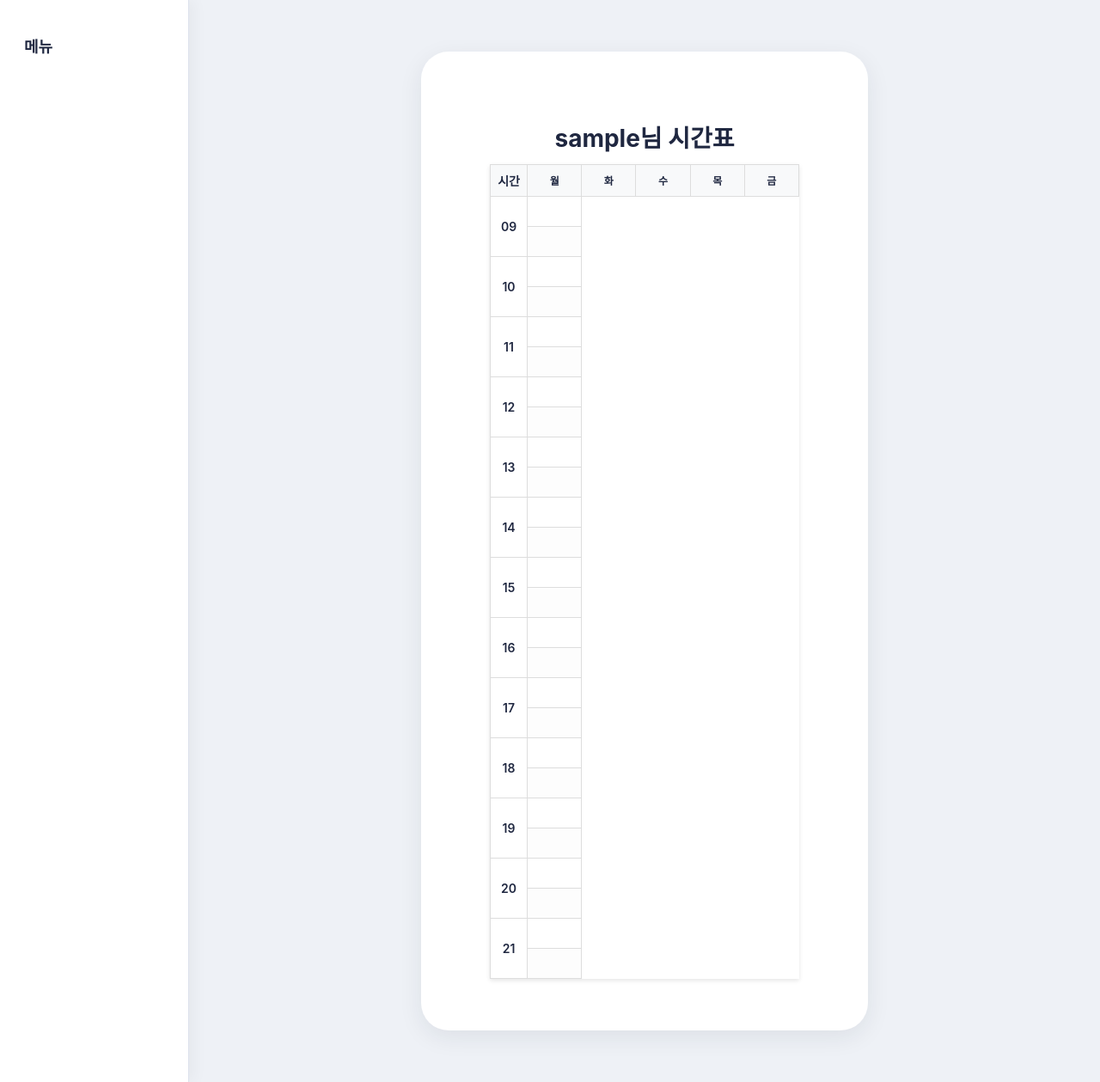
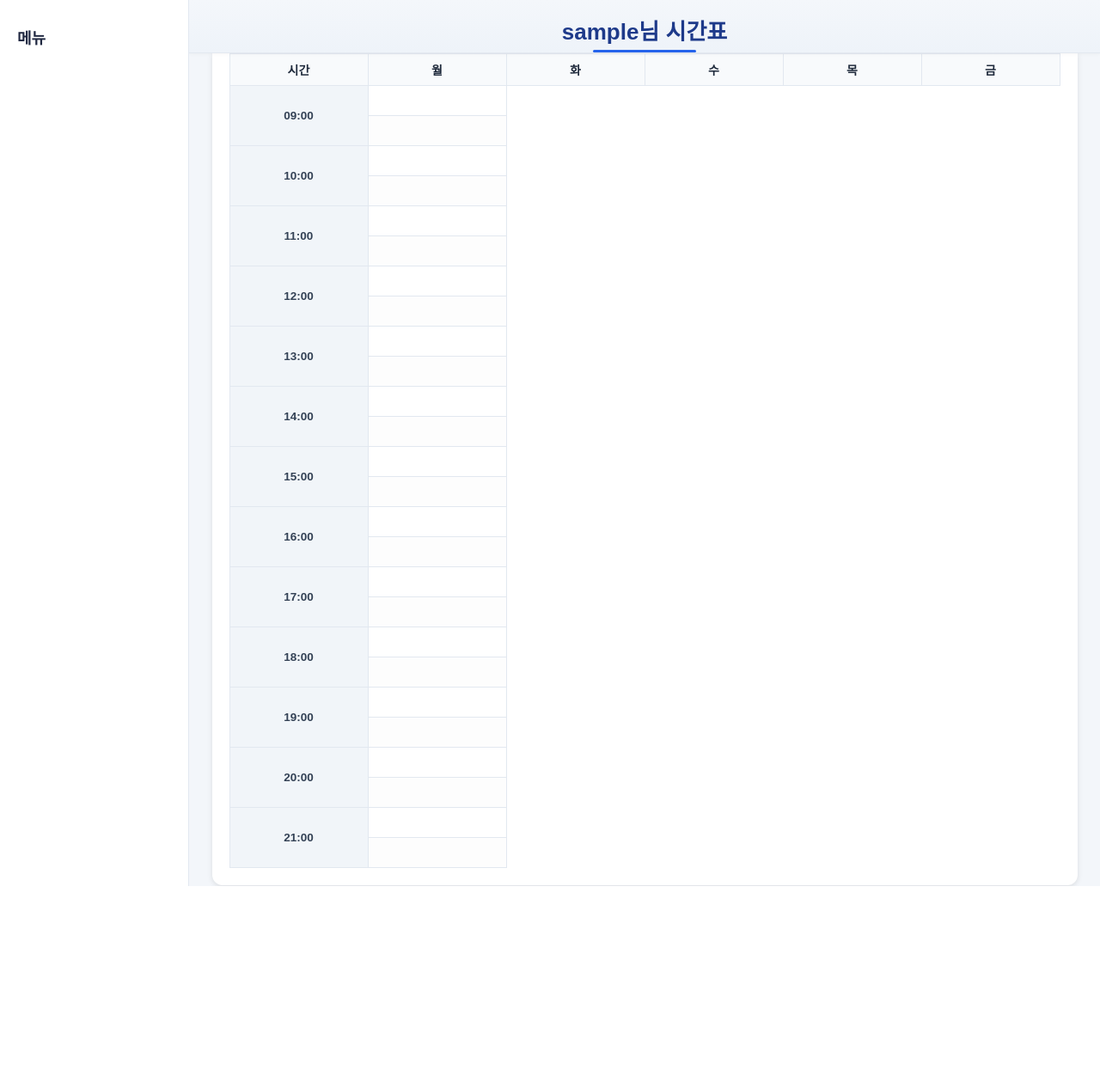
Before and after one commit to riverm00n-03/database-assign-2025, a Flask app: template app/templates/time_table.html in a window 1280 px wide. Shown: the whole page at 86% size. After the commit the page ends 1031 px from the top, so only its background shows below. Run offline with Flask 3, Linux system fonts and the light colour scheme; the template is opened without the code that fills it: most values are stand-ins (such as "Sample title", 1, 10 or a date in 2020); parts of the project's set-up code (start-up, migrations or seed data) failed here and were passed over; some web fonts are replaced.

Commit message:
시간표 html, css 수정
timetable_routes.py 주석 약간 수정
html, css 수정

```diff
--- a/app/static/time_table.css
+++ b/app/static/time_table.css
@@ -1,50 +1,208 @@
-/* 시간표 가독성 향상을 위한 스타일 */
-.timetable {
-    border-collapse: collapse; /* 셀 사이의 간격을 없애고 테두리를 합칩니다. */
+/* ============================
+   Pretendard + 전체 레이아웃
+============================ */
+body {
+    margin: 0;
+    font-family: 'Pretendard', 'Noto Sans KR', sans-serif;
+    background-color: #f3f6fa;
+    color: #1e293b;
+    display: flex;
+    flex-direction: row; /* ✅ 가로 정렬 강제 */
+    height: 100vh;
     width: 100%;
-    table-layout: fixed; /* 테이블 레이아웃을 고정하여 열 너비를 일정하게 유지합니다. */
-    box-shadow: 0 2px 5px rgba(0,0,0,0.1);
-}
-.timetable th, .timetable td {
-    border: 1px solid #ddd; /* 모든 셀에 옅은 회색 테두리를 추가합니다. */
-    padding: 8px;
-    height: 35px; /* 30분 슬롯의 높이를 조절합니다. */
-    word-break: break-word; /* 내용이 길어지면 단어 단위로 줄바꿈하여 셀 크기를 유지합니다. */
-    vertical-align: middle; /* 기본 수직 정렬을 가운데로 설정 */
-    text-align: center; /* 기본 수평 정렬을 가운데로 설정 */
+    overflow: hidden; /* ✅ 스크롤바가 생기며 밀리는 현상 방지 */
 }
 
-/* 시간 열 (첫 번째 th와 td) 스타일 */
-.timetable th:first-child, .timetable td:first-child {
-    width: 12%; /* '시간' 열의 너비를 12%로 지정합니다. */
+/* ============================
+   왼쪽 사이드바
+============================ */
+.sidebar {
+    width: 220px;
+    background-color: #ffffff;
+    border-right: 1px solid #e2e8f0;
+    padding: 30px 20px;
+    box-sizing: border-box;
+    flex-shrink: 0; /* ✅ 사이드바 크기 줄어들지 않게 */
+    display: flex;
+    flex-direction: column;
+    align-items: flex-start;
+    justify-content: flex-start;
+    height: 100vh; /* ✅ 세로 전체 고정 */
+}
+
+.sidebar-title {
+    font-size: 18px;
+    font-weight: 700;
+    color: #1e3a8a;
+    margin-bottom: 25px;
+}
+
+.menu-list {
+    list-style: none;
+    padding: 0;
+    margin: 0;
+}
+
+.menu-list li {
+    margin: 12px 0;
+}
+
+.menu-list a {
+    text-decoration: none;
+    color: #334155;
+    font-weight: 500;
+    transition: color 0.2s ease;
+}
+
+.menu-list a:hover {
+    color: #2563eb;
+}
+
+/* ============================
+   오른쪽 메인 영역
+============================ */
+.content-area {
+    flex: 1; /* ✅ 남은 공간 전부 차지 */
+    display: flex;
+    flex-direction: column;
+    overflow-x: hidden;
+    background-color: #f3f6fa;
+    min-width: 0; /* ✅ flexbox 축소 시 overflow 방지 */
+}
+
+/* ============================
+   상단 타이틀 (Sticky Header)
+============================ */
+.full-title-header {
+    position: sticky;
+    top: 0;
+    background: linear-gradient(180deg, #f4f7fb 0%, #eef3f9 100%);
+    text-align: center;
+    padding: 18px 0 6px; /* 🔹 여백 수정: 글자 위로 올림 */
+    border-bottom: 1px solid #e2e8f0;
+    z-index: 10;
+    box-shadow: 0 1px 4px rgba(0,0,0,0.04);
+}
+
+.page-title {
+    color: #1e3a8a;
+    font-size: 26px;
+    font-weight: 800;
+    position: relative;
+    display: inline-block;
+    margin: 0;
+    transform: translateY(-2px);
+}
+
+.page-title::after {
+    content: "";
+    position: absolute;
+    bottom: -8px;
+    left: 50%;
+    transform: translateX(-50%);
+    width: 120px;
+    height: 3px;
+    background-color: #2563eb;
+    border-radius: 2px;
+}
+
+/* ============================
+   메인 콘텐츠 (시간표)
+============================ */
+.main-content {
+    flex-grow: 1;
+    overflow-y: auto;
+    padding: 0;
+    display: flex;
+    justify-content: center;
+    align-items: flex-start;
+}
+
+/* ============================
+   시간표 컨테이너
+============================ */
+.timetable-container {
+    width: 100%;
+    max-width: 1200px;
+    background-color: #ffffff;
+    border-radius: 12px;
+    box-shadow: 0 2px 6px rgba(0,0,0,0.1);
+    padding: 0 20px 20px;
+    box-sizing: border-box;
+    margin: 0 auto;
+    border-top: 1px solid #e2e8f0;
+    transform: translateY(-1px);
+    border-top-left-radius: 0;
+    border-top-right-radius: 0;
+}
+
+/* ============================
+   시간표 테이블
+============================ */
+.timetable {
+    border-collapse: collapse;
+    width: 100%;
+    table-layout: fixed;
+}
+
+.timetable th,
+.timetable td {
+    border: 1px solid #e2e8f0;
+    padding: 8px;
+    height: 35px;
+    text-align: center;
+    vertical-align: middle;
+    word-break: break-word;
+    font-size: 13.5px;
+}
+
+/* 요일 헤더 */
+.timetable th {
+    background-color: #f8fafc;
+    font-weight: 700;
+    font-size: 14px;
+    color: #1e293b;
+}
+
+/* 시간 열 */
+.time-cell {
+    width: 90px;
+    background-color: #f1f5f9;
+    font-weight: 600;
+    color: #334155;
+}
+
+/* 수업 셀 */
+.class-cell {
+    background-color: #e9f5ff;
+    text-align: left;
+    vertical-align: top;
+    padding: 0;
+}
+
+.class-content {
+    padding: 10px;
+    line-height: 1.4;
+}
+
+.subject-name {
     font-weight: 600;
     font-size: 14px;
-}
-.timetable th {
-    background-color: #f8f9fa; /* 헤더 배경색을 지정합니다. */
-    font-weight: 600;
-}
-.timetable .class-cell {
-    background-color: #e9f5ff; /* 수업이 있는 칸의 배경색을 지정합니다. */
-    vertical-align: top; /* 내용을 위쪽부터 정렬합니다. */
-    text-align: left; /* 수업 내용은 왼쪽 정렬합니다. */
-    padding: 0; /* class-content div에서 패딩을 처리하므로 여기서는 0 */
+    color: #1a3b5d;
+    margin-bottom: 4px;
 }
 
-/* 수업 내용 컨테이너 */
-.timetable .class-content {
-    padding: 10px; /* 내용이 너무 붙지 않도록 패딩 조정 */
-    line-height: 1.4; /* 줄 간격을 조정하여 가독성 향상 */
-    overflow: hidden; /* 내용이 넘칠 경우 숨김 */
-    height: 100%; /* 부모 td의 높이를 꽉 채움 */
+.professor-name,
+.location {
+    font-size: 12px;
+    color: #5a6a8a;
 }
-.subject-name {
-    font-weight: 600; /* 과목명은 굵게 표시 */
-    font-size: 14px; /* 과목명 폰트 크기 약간 키움 */
-    color: #1a3b5d; /* 과목명 색상 강조 */
-    margin-bottom: 4px; /* 과목명 아래 여백 */
+
+/* ============================
+   반응형 최소 보정
+============================ */
+@media screen and (max-width: 1400px) {
+    .timetable-container {
+        max-width: 95%;
+    }
 }
-.professor-name, .location {
-    font-size: 12px; /* 교수명과 강의실 폰트 크기 약간 키움 */
-    color: #5a6a8a; /* 폰트 색상을 약간 흐리게 */
-}
--- a/app/templates/time_table.html
+++ b/app/templates/time_table.html
@@ -4,24 +4,34 @@
     <meta charset="UTF-8" />
     <meta name="viewport" content="width=device-width, initial-scale=1.0">
     <title>시간표</title>
-    <link rel="stylesheet" href="{{ url_for('static', filename='style.css') }}"> {# 공통 레이아웃 #}
-    <link rel="stylesheet" href="{{ url_for('static', filename='db.css') }}"> {# 공통 테이블 스타일 #}
-    <link rel="stylesheet" href="{{ url_for('static', filename='time_table.css') }}"> {# 시간표 전용 스타일 (db.css를 덮어씀) #}
+
+    <link rel="stylesheet" href="{{ url_for('static', filename='style.css') }}">
+    <link rel="stylesheet" href="{{ url_for('static', filename='db.css') }}">
+    <link rel="stylesheet" href="{{ url_for('static', filename='time_table.css') }}">
+    <link rel="stylesheet" as="style" crossorigin
+          href="https://cdn.jsdelivr.net/gh/orioncactus/pretendard/dist/web/static/pretendard.css" />
 </head>
 <body>
+
+<!-- ✅ 왼쪽 사이드바 -->
 <div class="sidebar">
-    <h2>메뉴</h2>
-    <ul id="menuList"></ul>
+    <h2 class="sidebar-title">메뉴</h2>
+    <ul id="menuList" class="menu-list"></ul>
 </div>
 
-<div class="main-content">
-    <div class="container">
-        <h1>{{ username }}님 시간표</h1>
+<!-- ✅ 오른쪽 메인 콘텐츠 -->
+<div class="content-area">
+    <header class="full-title-header">
+        <h1 class="page-title">{{ username }}님 시간표</h1>
+    </header>
+
+    <main class="main-content">
         {% if error %}
             <div class="error-message">
                 <p>{{ error }}</p>
             </div>
         {% endif %}
+
         <div class="timetable-container">
             <table class="timetable">
                 <thead>
@@ -35,14 +45,14 @@
                 </tr>
                 </thead>
                 <tbody>
-                {% for hour in range(9, 22) %} {# 9시부터 21시까지 #}
-                    {% for minute in [0, 30] %} {# 0분, 30분 슬롯 #}
+                {% for hour in range(9, 22) %}
+                    {% for minute in [0, 30] %}
                         <tr>
                             {% if minute == 0 %}
-                            {# 정각에만 시간 표시, 2칸 병합 #}
-                            <td rowspan="2">{{ "%02d"|format(hour) }}</td>
+                                <td class="time-cell" rowspan="2">
+                                    {{ "%02d"|format(hour) }}:00
+                                </td>
                             {% endif %}
-
                             {% for day in days %}
                                 {% set cell_data = timetable.get((hour, minute), {}).get(day) %}
                                 {% if cell_data and cell_data != 'skip' %}
@@ -54,9 +64,9 @@
                                         </div>
                                     </td>
                                 {% elif cell_data == 'skip' %}
-                                {# rowspan으로 인해 병합된 셀이므로 아무것도 렌더링하지 않음 #}
+                                    {# 병합된 셀 생략 #}
                                 {% else %}
-                                <td></td> {# 수업이 없는 빈 칸 #}
+                                    <td></td>
                                 {% endif %}
                             {% endfor %}
                         </tr>
@@ -65,28 +75,27 @@
                 </tbody>
             </table>
         </div>
-    </div>
+    </main>
 </div>
 
 <script>
-    // index.html의 메뉴 생성 스크립트를 가져와 현재 페이지에 맞게 수정합니다.
     const userRole = "{{ role }}";
     const menuList = document.getElementById("menuList");
     let menuItems = [];
 
     if (userRole === "student") {
         menuItems = [
-            { name: "시간표", url: "#" }, // 현재 페이지이므로 링크를 #으로 설정
+            { name: "시간표", url: "#" },
             { name: "출석체크", url: "#" },
             { name: "출석관리", url: "#" },
             { name: "로그아웃", url: "{{ url_for('auth.logout') }}" }
-        ]; // 필요하다면 'professor' 역할에 대한 메뉴도 추가할 수 있습니다.
+        ];
     } else if (userRole === "professor") {
         menuItems = [
-            // 교수용 메뉴 아이템들
+            { name: "출석관리", url: "#" },
             { name: "로그아웃", url: "{{ url_for('auth.logout') }}" }
-        ]
-    } // 필요하다면 'professor' 역할에 대한 메뉴도 추가할 수 있습니다.
+        ];
+    }
 
     menuItems.forEach(item => {
         const li = document.createElement("li");
@@ -94,5 +103,6 @@
         menuList.appendChild(li);
     });
 </script>
+
 </body>
 </html>
```
Also changed, not shown: app/routes/timetable_routes.py (+32 -14 lines). Lines whose indentation alone changed are shown as unchanged.
